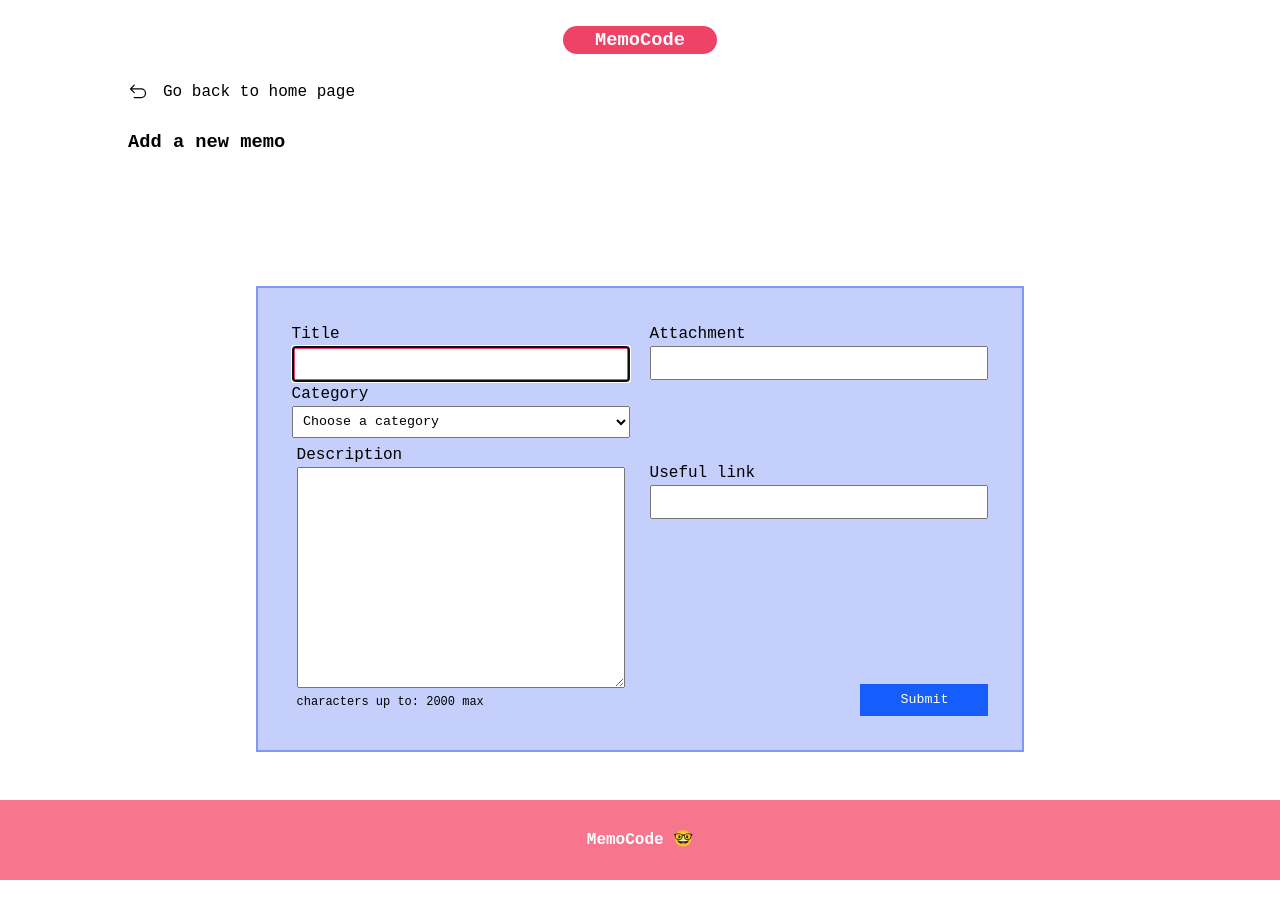
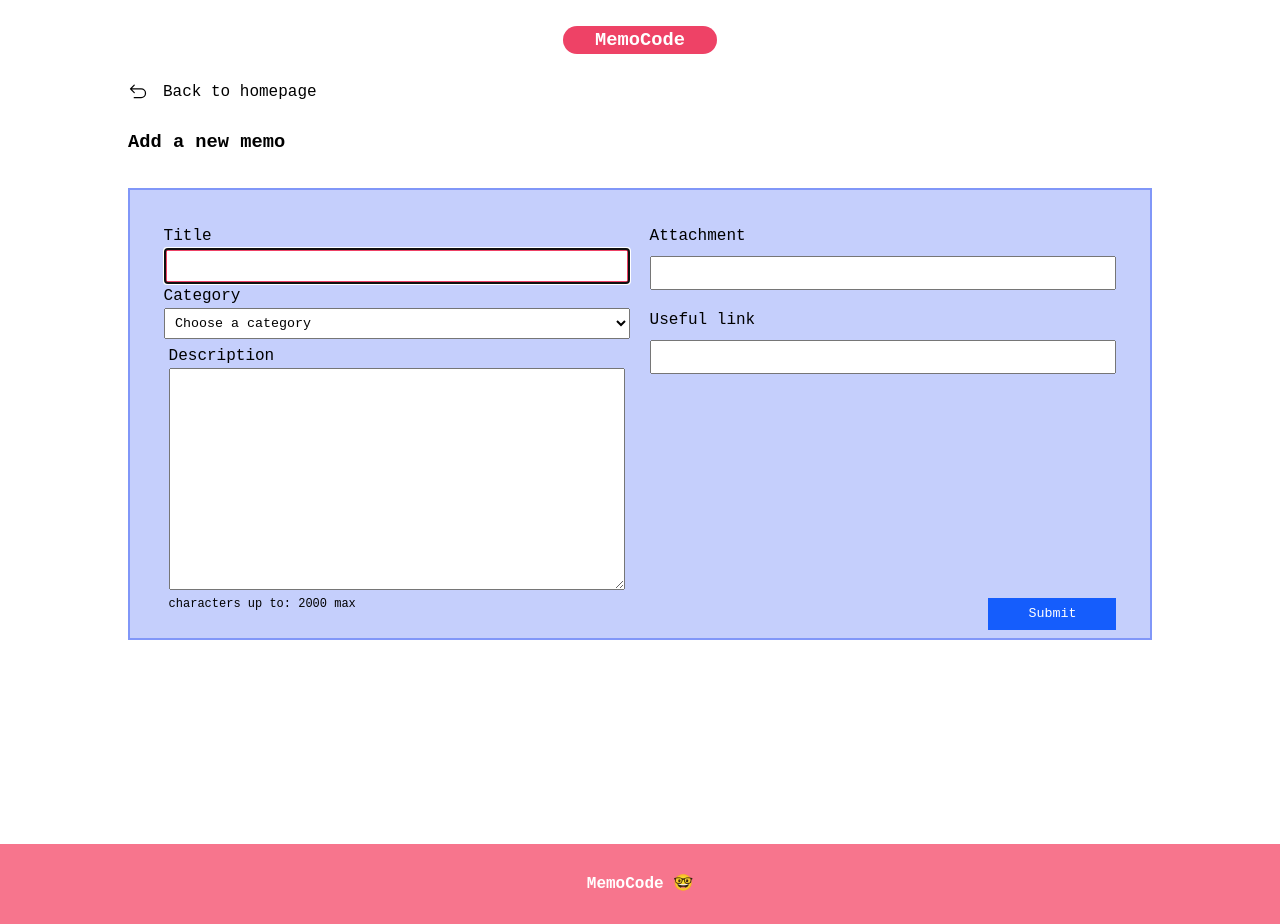
Before and after one commit to vickyfrosties/MemoCode, a React (Vite) app in the folder frontend/: page /form in a window 1280 px wide. Before the commit the page ends 880 px from the top, so only its background shows below. Built offline with nearby package versions, Linux system fonts and the light colour scheme.

Commit message:
style: add style adjustements Form layout for responsive III

```diff
--- a/frontend/src/_mixins.scss
+++ b/frontend/src/_mixins.scss
@@ -35,3 +35,9 @@
     @content;
   }
 }
+
+@mixin up-to-mdtablet {
+  @media only screen and (min-width: breakpoints.$md-tablet) {
+    @content;
+  }
+}
--- a/frontend/src/components/BackTo/BackTo.jsx
+++ b/frontend/src/components/BackTo/BackTo.jsx
@@ -21,7 +21,7 @@ const BackTo = ({ resetDataForm }) => {
             <img src="/assets/arrow-left.svg" alt="Back to home page" />
           </a>
           <div className={style["arrow-container-description-container"]}>
-            <p>Go back to home page</p>
+            <p>Back to homepage</p>
           </div>
         </div>
       </div>
--- a/frontend/src/components/BackTo/BackTo.module.scss
+++ b/frontend/src/components/BackTo/BackTo.module.scss
@@ -24,6 +24,11 @@
         width: 32px;
         height: 32px;
       }
+
+      &:hover {
+        border-bottom: 1px solid black;
+        cursor: pointer;
+      }
     }
   }
 
@@ -31,13 +36,5 @@
     @include mixins.md-sizes {
       display: none;
     }
-
-    &:hover {
-      p {
-        text-decoration: underline;
-        cursor: pointer;
-        font-size: 14px;
-      }
-    }
   }
 }
--- a/frontend/src/containers/NoteForm/NoteForm.module.scss
+++ b/frontend/src/containers/NoteForm/NoteForm.module.scss
@@ -22,6 +22,10 @@
     font-size: 18px;
   }
 
+  @include mixins.up-to-mdtablet {
+    min-height: 80vh;
+  }
+
   .form {
     width: 60dvw;
     min-height: 50vh;
@@ -38,6 +42,11 @@
       flex-direction: row;
       width: 80%;
       min-height: 50%;
+    }
+
+    @include mixins.up-to-mdtablet {
+      width: 80%;
+      height: 100%;
     }
 
     input:not([type="submit"]) {
@@ -60,6 +69,24 @@
           display: flex;
           flex-direction: column;
           justify-content: space-evenly;
+        }
+
+        label:has(textarea) {
+          height: auto;
+        }
+      }
+
+      @include mixins.up-to-mdtablet {
+        height: 50vh;
+        display: flex;
+        flex-direction: column;
+        justify-content: space-between;
+
+        > label {
+          height: auto;
+          display: flex;
+          flex-direction: column;
+          justify-content: space-around;
         }
 
         label:has(textarea) {
@@ -95,6 +122,24 @@
             display: flex;
             flex-direction: column;
             justify-content: space-evenly;
+          }
+        }
+      }
+
+      @include mixins.up-to-mdtablet {
+        height: 40vh;
+        display: flex;
+        flex-direction: column;
+        justify-content: space-between;
+        gap: 14rem;
+
+        &_block {
+          height: auto;
+
+          > label {
+            display: flex;
+            flex-direction: column;
+            gap: 0.5rem;
           }
         }
       }
```
